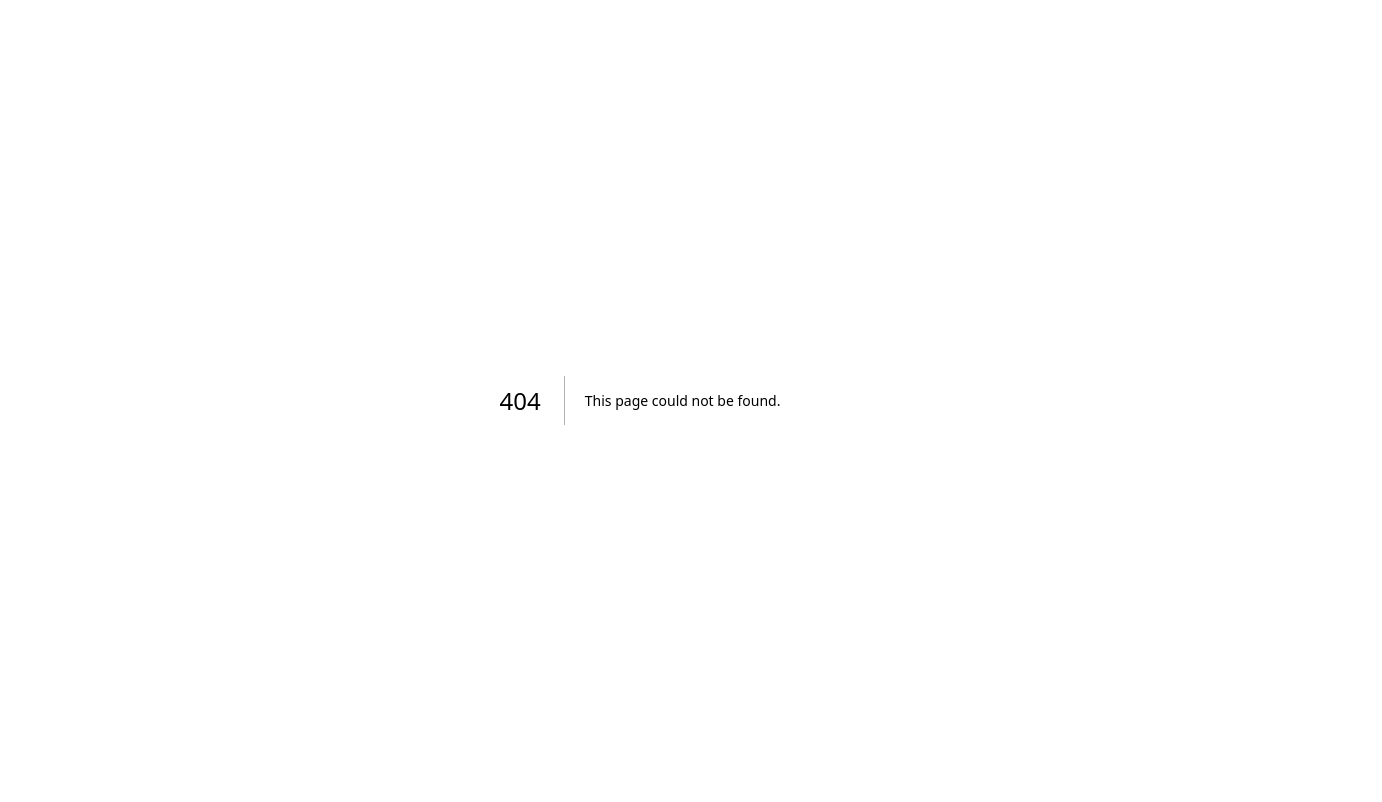
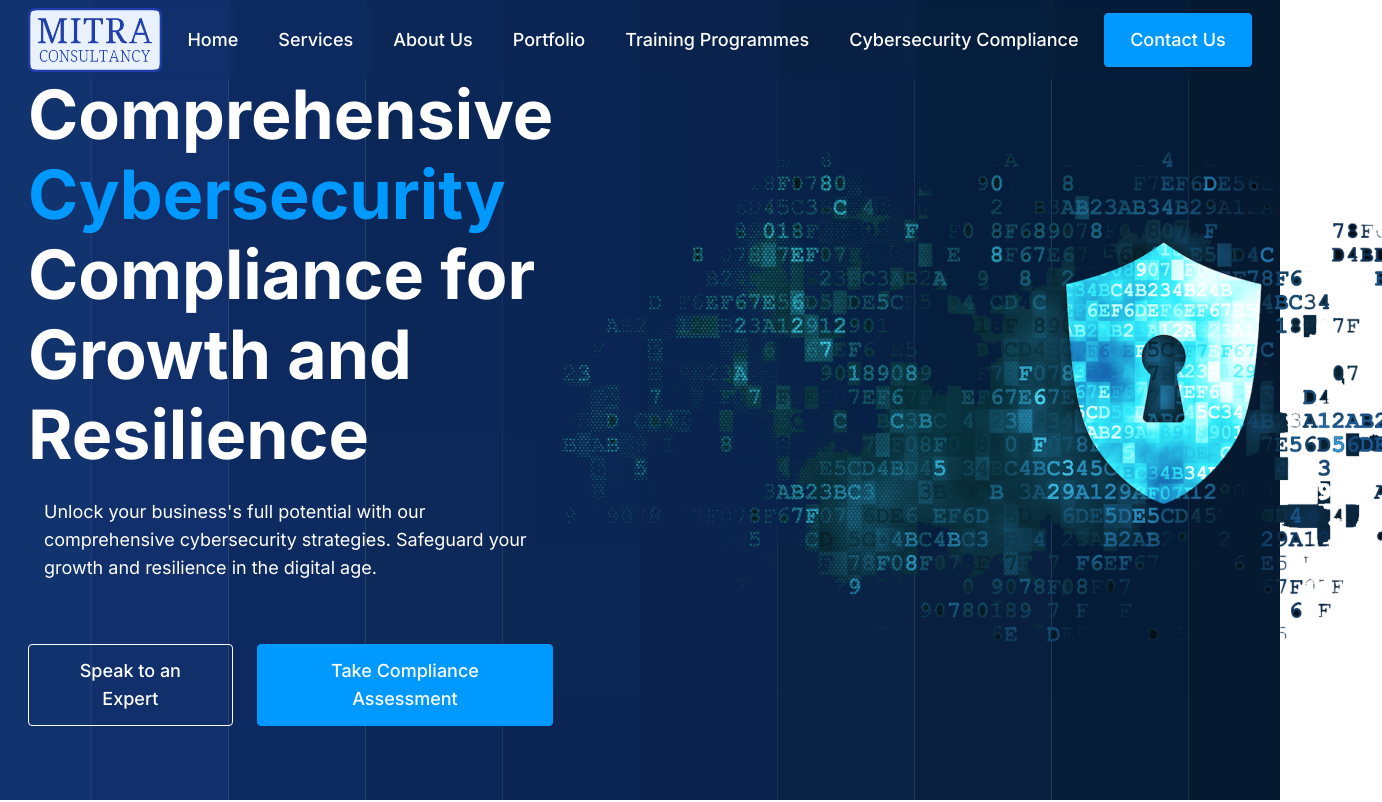
Before and after one commit to neon-lab-dev/MITR-Consultancy-Client, a Next.js app: page /cybersecurity-compliance in a window 1280 px wide. Before the commit this address had no page. Shown: the top 802 px of the page, 1382 px wide, since content can reach past the window. Built offline with nearby package versions, Linux system fonts and the light colour scheme.

Commit message:
Added cyber security hero section

```diff
--- /dev/null
+++ b/src/Components/CybersecurityCompliance/CybersecurityComplianceHero/CybersecurityComplianceHero.tsx
@@ -0,0 +1,74 @@
+/* eslint-disable react/no-unescaped-entities */
+"use client";
+import { IMAGES } from "@/assets";
+import ContactUs from "@/Components/Home/ContactUs/ContactUs";
+import Button from "@/Components/Reusable/Button/Button";
+import Container from "@/Components/Shared/Container/Container";
+import Image from "next/image";
+import { useState } from "react";
+
+const CybersecurityComplianceHero = () => {
+  const [isContactUsModalOpen, setIsContactUsModalOpen] =
+    useState<boolean>(false);
+  return (
+    <div className="font-Inter relative h-screen">
+      {/* Background Image */}
+      <div className="absolute inset-0 z-0">
+        <Image
+          src={IMAGES.cybersecurityComplianceHeroImg}
+          alt="MITRA Consultancy"
+          layout="fill"
+          objectFit="cover"
+          priority
+        />
+      </div>
+
+      {/* Overlay */}
+      <div className="absolute inset-0 bg-neutral-50 bg-opacity-50 z-10"></div>
+
+      {/* Content */}
+      <Container>
+        <div className="flex items-center justify-between absolute top-0 bottom-0 z-20">
+          <div>
+            <h1 className="text-white leading-6 md:leading-[40px] xl:leading-[80px] text-xl md:text-[32px] xl:text-[68px] font-bold max-w-[344px] md:max-w-[550px] xl:max-w-[1071px]">
+              Comprehensive{" "}
+              <span className="text-primary-20">Cybersecurity</span> Compliance
+              for Growth and Resilience
+            </h1>
+            <p className="text-white text-[11px] md:text-sm xl:text-lg leading-[18px] xl:leading-7 max-w-[1071px] mt-3 xl:mt-6 px-4">
+              Unlock your business's full potential with our comprehensive
+              cybersecurity strategies. Safeguard your growth and resilience in
+              the digital age.
+            </p>
+            <div className="flex flex-col md:flex-row items-center justify-start gap-4 xl:gap-6 mt-4 md:mt-9 xl:mt-[62px]">
+              <Button
+                handleClick={() => setIsContactUsModalOpen(true)}
+                variant="secondary"
+                title="Speak to an Expert"
+                classNames="w-auto"
+              />
+              <Button
+                handleClick={() =>
+                  document
+                    .getElementById("portfolio")
+                    ?.scrollIntoView({ behavior: "smooth" })
+                }
+                variant="primary"
+                title="Take Compliance Assessment"
+                classNames="w-auto"
+              />
+            </div>
+          </div>
+
+          <Image src={IMAGES.cyberSecurity} alt="MITRA Consultancy" />
+        </div>
+      </Container>
+      <ContactUs
+        isContactUsModalOpen={isContactUsModalOpen}
+        setIsContactUsModalOpen={setIsContactUsModalOpen}
+      />
+    </div>
+  );
+};
+
+export default CybersecurityComplianceHero;
--- a/src/Components/Shared/Navbar/Navbar.tsx
+++ b/src/Components/Shared/Navbar/Navbar.tsx
@@ -29,7 +29,6 @@ const Navbar = () => {
   const [isScrolled, setIsScrolled] = useState(false);
   const { cartData } = useCart();
 
-
   // Handle scroll event to change navbar background
   useEffect(() => {
     const handleScroll = () => {
@@ -58,20 +57,27 @@ const Navbar = () => {
     "/payment-success",
   ];
 
-  const textColor = neutralPages.includes(pathname) || pathname.startsWith("/internship-programmes/") || pathname.startsWith("/auth/")
-    ? "text-neutral-85"
-    : "text-white";
+  const textColor =
+    neutralPages.includes(pathname) ||
+    pathname.startsWith("/internship-programmes/") ||
+    pathname.startsWith("/auth/")
+      ? "text-neutral-85"
+      : "text-white";
 
-  const btnStyle = neutralPages.includes(pathname) || pathname.startsWith("/internship-programmes/") || pathname.startsWith("/auth/")
-    ? "text-primary-20 border-primary-20"
-    : "text-white border-white";
-
+  const btnStyle =
+    neutralPages.includes(pathname) ||
+    pathname.startsWith("/internship-programmes/") ||
+    pathname.startsWith("/auth/")
+      ? "text-primary-20 border-primary-20"
+      : "text-white border-white";
 
   useEffect(() => {
     const storedSection = sessionStorage.getItem("scrollToSection");
     if (storedSection) {
       setTimeout(() => {
-        document.getElementById(storedSection)?.scrollIntoView({ behavior: "smooth" });
+        document
+          .getElementById(storedSection)
+          ?.scrollIntoView({ behavior: "smooth" });
         sessionStorage.removeItem("scrollToSection");
       }, 300);
     }
@@ -92,13 +98,16 @@ const Navbar = () => {
     { label: "About Us", action: () => handleNavigation("aboutUs") },
     { label: "Portfolio", action: () => handleNavigation("portfolio") },
     { label: "Training Programmes", path: "/internship-programmes" },
+    { label: "Cybersecurity Compliance", path: "/cybersecurity-compliance" },
   ];
 
   return (
     <div id="home">
       <div
-        className={`fixed w-full h-fit top-0 z-50 transition-all duration-300 py-2 ${isScrolled ? "bg-neutral-40" : "backdrop-blur-sm bg-transparent"
-          }`}>
+        className={`fixed w-full h-fit top-0 z-50 transition-all duration-300 py-2 ${
+          isScrolled ? "bg-neutral-40" : "backdrop-blur-sm bg-transparent"
+        }`}
+      >
         <Container>
           <div className="flex w-full justify-between items-center font-Inter">
             <Link href={"/"}>
@@ -110,24 +119,40 @@ const Navbar = () => {
             </Link>
             {/* Desktop Nav */}
             <div className="hidden xl:flex items-center gap-10">
-              {navlinks.map((link, index) => (
-                link?.action ?
+              {navlinks.map((link, index) =>
+                link?.action ? (
                   <button
                     key={index}
                     onClick={link.action}
-                    className={`text-lg font-medium hover:text-primary-10 transition duration-300 ${isScrolled && "text-white"} ${textColor}`}
+                    className={`text-lg font-medium hover:text-primary-10 transition duration-300 ${
+                      isScrolled && "text-white"
+                    } ${textColor}`}
                   >
                     {link.label}
                   </button>
-                  : <Link key={index} href={link.path} className={`text-lg font-medium hover:text-primary-10 transition duration-300  ${isScrolled && "text-white"} ${textColor}`}>{link.label}</Link>
-              ))}
+                ) : (
+                  <Link
+                    key={index}
+                    href={link.path}
+                    className={`text-lg font-medium hover:text-primary-10 transition duration-300  ${
+                      isScrolled && "text-white"
+                    } ${textColor}`}
+                  >
+                    {link.label}
+                  </Link>
+                )
+              )}
             </div>
 
             <div className="flex items-center gap-6">
-              {pathname !== "/" && (
+              {pathname !== "/" && pathname !== "/cybersecurity-compliance" && (
                 <>
                   <Link href={"/cart"} className="relative">
-                    <Image src={ICONS.cart} alt="cart-icon" className="size-8" />
+                    <Image
+                      src={ICONS.cart}
+                      alt="cart-icon"
+                      className="size-8"
+                    />
                     <div className="size-4 rounded-full bg-primary-20 text-white flex items-center justify-center absolute -top-1 -right-2 text-[9px]">
                       {cartData?.length}
                     </div>
@@ -137,7 +162,9 @@ const Navbar = () => {
                     <UserDropdown btnStyle={btnStyle} />
                   ) : (
                     <Link href="/auth/get-started" className="hidden md:block">
-                      <button className={`border px-6 py-3 font-Inter text-lg font-medium rounded justify-center ${btnStyle}`}>
+                      <button
+                        className={`border px-6 py-3 font-Inter text-lg font-medium rounded justify-center ${btnStyle}`}
+                      >
                         Sign Up / Sign In
                       </button>
                     </Link>
@@ -154,7 +181,11 @@ const Navbar = () => {
               {/* Hamburger Menu for Small Screens */}
               <div className="xl:hidden flex items-center">
                 <button onClick={() => setIsSidebarOpen(!isSidebarOpen)}>
-                  <Image src={ICONS.hamburgerMenuBlue} alt="menu icon" className="size-7" />
+                  <Image
+                    src={ICONS.hamburgerMenuBlue}
+                    alt="menu icon"
+                    className="size-7"
+                  />
                 </button>
               </div>
             </div>
--- /dev/null
+++ b/src/app/(commonLayout)/cybersecurity-compliance/page.tsx
@@ -0,0 +1,11 @@
+import CybersecurityComplianceHero from "@/Components/CybersecurityCompliance/CybersecurityComplianceHero/CybersecurityComplianceHero";
+
+const CybersecurityCompliance = () => {
+    return (
+        <div>
+            <CybersecurityComplianceHero/>
+        </div>
+    );
+};
+
+export default CybersecurityCompliance;
--- a/src/assets/index.ts
+++ b/src/assets/index.ts
@@ -10,6 +10,8 @@ import myProfileBg from "../assets/Images/my-profile-bg.png";
 import learningOutcomes from "../assets/Images/learning-outcome.png";
 import benefits from "../assets/Images/benefits.png";
 import certification from "../assets/Images/ist-certificate.png.png";
+import cybersecurityComplianceHeroImg from "../assets/Images/CybersecurityComplianceHeroimg.svg";
+import cyberSecurity from "../assets/Images/cyber-security.png";
 
 
 // Services
@@ -141,6 +143,8 @@ export const IMAGES = {
     learningOutcomes,
     benefits,
     certification,
+    cybersecurityComplianceHeroImg,
+    cyberSecurity,
 
     // Clients
     abhirami,
```
Also changed, not shown: src/assets/Images/CybersecurityComplianceHeroimg.svg (added), src/assets/Images/cyber-security.png (added).
